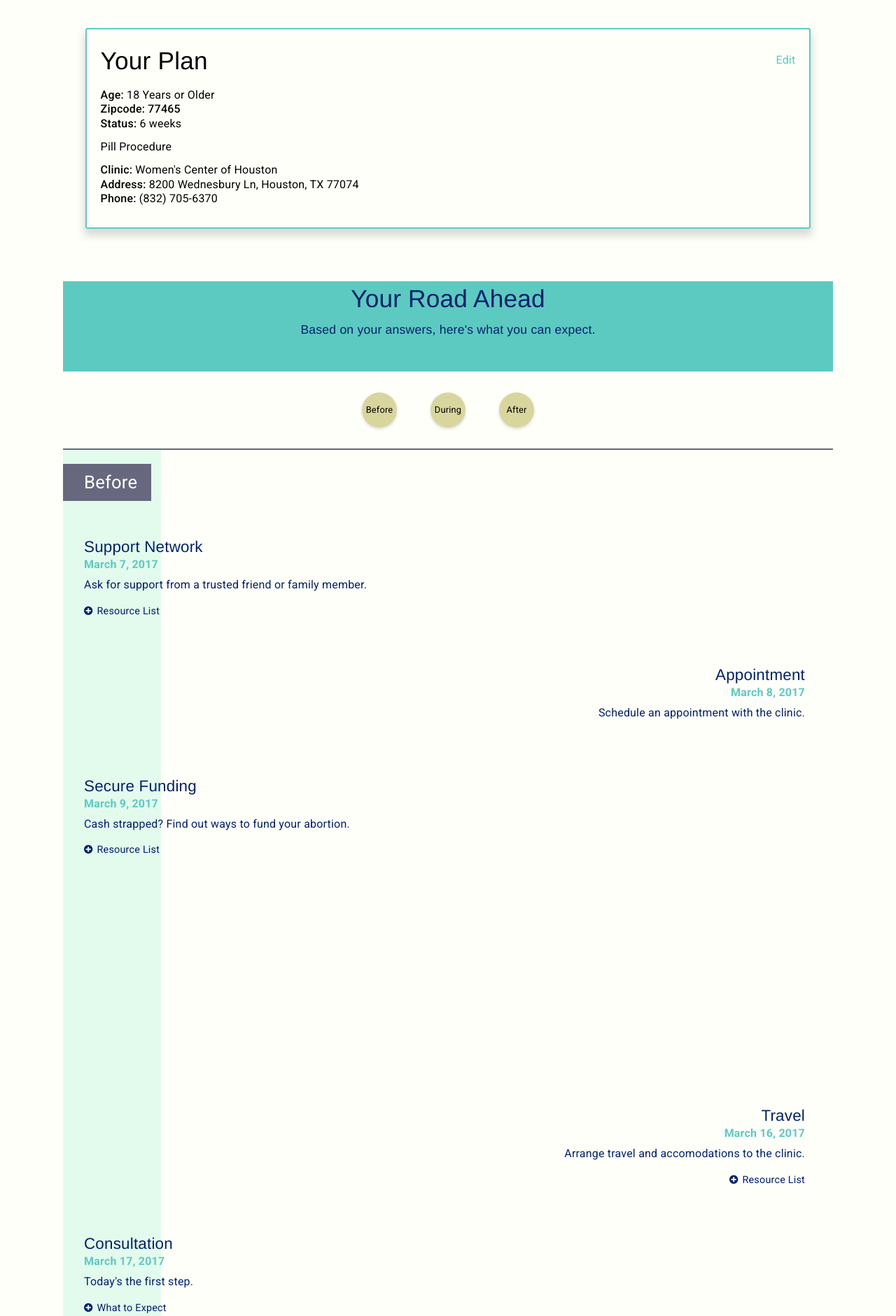
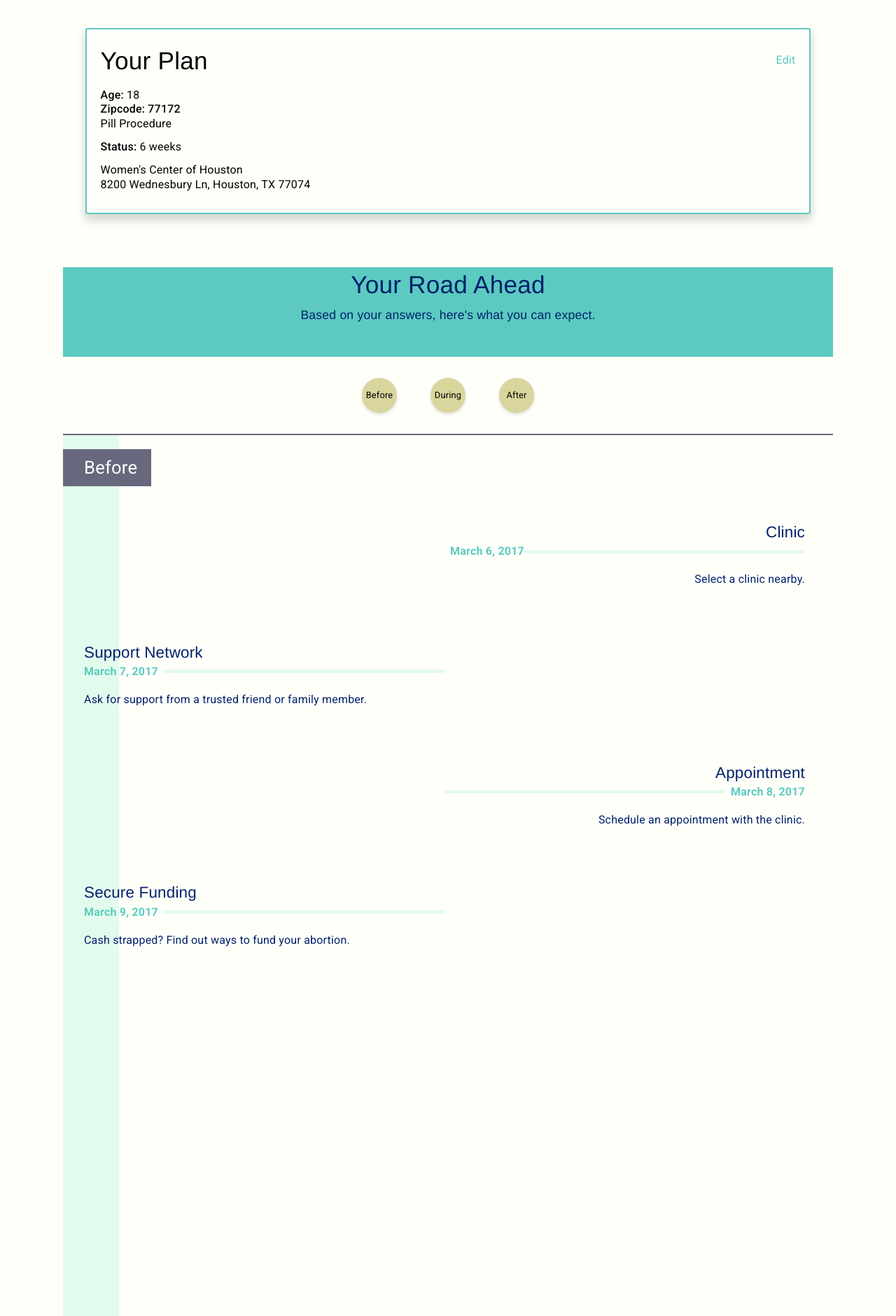
Before and after one commit to flux3000/allay, a Django app: page /timeline/tx/ in a window 1280 px wide. Shown: the part 40-1921 px from the top of the page at 70% size. Run offline with Django 3.2, Linux system fonts and the light colour scheme; style sheets or scripts are compiled from the project's sources; some libraries are stand-ins or nearby versions.

Commit message:
Add lines to timeline

```diff
--- a/access_hack/planner/templates/planner/intake.html
+++ b/access_hack/planner/templates/planner/intake.html
@@ -75,6 +75,8 @@
 
 $(document).ready(function() {
 
+	$('.main-nav__logo').addClass("is-visible");
+
 	$("#intakeSubmit").click(function(e) {
 		e.preventDefault();
 		var location = "/options/";
--- a/access_hack/planner/templates/planner/timeline-TX.html
+++ b/access_hack/planner/templates/planner/timeline-TX.html
@@ -11,15 +11,14 @@
       <div class="timeline-header__tile tile">
         <div class="timeline-header__tile-header">
           <h1 class="timeline-header__title title">Your Plan</h1>
-          <span class="timeline-header__tile-edit"><a href="/options/?zip=77465&adult=yes&weeks=6">Edit</a>
+          <span class="timeline-header__tile-edit"><a>Edit</a>
         </div>
-        <div class="timeline-header__tile-dob"><b>Age:</b> 18 Years or Older</div>
-        <div class="timeline-header__tile-zip"><b>Zipcode: 77465</b></div>
+        <div class="timeline-header__tile-dob"><b>Age:</b> 18</div>
+        <div class="timeline-header__tile-zip"><b>Zipcode: 77172</b></div>
+        <div class="timeline-header__tile-type">Pill Procedure</div>
         <div class="timeline-header__tile-weeks"><b>Status:</b> 6 weeks</div>
-        <div class="timeline-header__tile-type">Pill Procedure<br></div>
-        <div class="timeline-header__tile-clinic"><b>Clinic:</b> Women's Center of Houston</div>
-        <div class="timeline-header__tile-address"><b>Address:</b> 8200 Wednesbury Ln, Houston, TX 77074</div>
-        <div class="timeline-header__tile-phone"><b>Phone:</b> (832) 705-6370</div>
+        <div class="timeline-header__tile-clinic">Women's Center of Houston</div>
+        <div class="timeline-header__tile-address"> 8200 Wednesbury Ln, Houston, TX 77074</div>
       </div>
     </div>
   </section>
@@ -46,41 +45,38 @@
     </div>
 
     <div class="timeline-line__row-header is-left small-12 columns">
-      <div class="timeline-line__before-header">Before</div>
+      <div class="timeline-line__before-header js-before-anchor">Before</div>
     </div>
 
-<!--     <div class="timeline-line__row is-right small-12 columns">
+    <div class="timeline-line__row is-right small-12 columns">
       <div class="timeline-line__row-block">
         <h4 class="timeline-line__row-title">Clinic</h4>
-        <p class="timeline-line__row-subtitle">March 6, 2017</p>
+        <span class="timeline-line__row-subtitle">
+          <span class="timeline-line__date">March 6, 2017</span>
+          <span class="timeline-line__line"></span>
+        </span>
         <p class="timeline-line__row-body">Select a clinic nearby.</p>
       </div>
     </div>
- -->
+
     <div class="timeline-line__row is-left small-12 columns">
       <div class="timeline-line__row-block">
         <h4 class="timeline-line__row-title">Support Network</h4>
-        <p class="timeline-line__row-subtitle">March 7, 2017</p>
+        <span class="timeline-line__row-subtitle">
+          <span class="timeline-line__date">March 7, 2017</span>
+          <span class="timeline-line__line"></span>
+        </span>
         <p class="timeline-line__row-body">Ask for support from a trusted friend or family member.</p>
-        <div class="timeline-line__row-info">
-          <div class="info_button"><i class="fa fa-plus-circle"></i>Resource List</div>
-          <div class="info_box">
-            <div class="info_box_contents">
-              <ul class="plain">
-                <li><a href="www.7cups.com" target="_blank">www.7cups.com</a></li>
-                <li><a href="https://exhaleprovoice.org/pro-voice-community" target="_blank">https://exhaleprovoice.org/pro-voice-community</a></li>
-                <li><a href="www.inspire.com" target="_blank">www.inspire.com</a></li>
-              </ul>
-            </div>
-          </div>
-        </div>
       </div>
     </div>
 
     <div class="timeline-line__row is-right small-12 columns">
       <div class="timeline-line__row-block">
         <h4 class="timeline-line__row-title">Appointment</h4>
-        <p class="timeline-line__row-subtitle">March 8, 2017</p>
+        <span class="timeline-line__row-subtitle">
+          <span class="timeline-line__line"></span>
+          <span class="timeline-line__date">March 8, 2017</span>
+        </span>
         <p class="timeline-line__row-body">Schedule an appointment with the clinic.</p>
       </div>
     </div>
@@ -88,89 +84,65 @@
     <div class="timeline-line__row is-left small-12 columns">
       <div class="timeline-line__row-block">
         <h4 class="timeline-line__row-title">Secure Funding</h4>
-        <p class="timeline-line__row-subtitle">March 9, 2017</p>
+        <span class="timeline-line__row-subtitle">
+          <span class="timeline-line__date">March 9, 2017</span>
+          <span class="timeline-line__line"></span>
+        </span>
         <p class="timeline-line__row-body">Cash strapped? Find out ways to fund your abortion.</p>
-        <div class="timeline-line__row-info">
-          <div class="info_button"><i class="fa fa-plus-circle"></i>Resource List</div>
-          <div class="info_box">
-            <div class="info_box_contents">
-              <ul class="plain">
-                <li><a href="https://abortionfunds.org/ " target="_blank">https://abortionfunds.org/ </a></li>
-              </ul>
-            </div>
-          </div>
-        </div>
       </div>
     </div>
 
+    <div class="timeline-line__row small-12 columns"></div>
+    <div class="timeline-line__row small-12 columns"></div>
+    <div class="timeline-line__row small-12 columns"></div>
+    <div class="timeline-line__row small-12 columns"></div>
     <div class="timeline-line__row small-12 columns"></div>
     <div class="timeline-line__row small-12 columns"></div>
 
     <div class="timeline-line__row is-right small-12 columns">
       <div class="timeline-line__row-block">
         <h4 class="timeline-line__row-title">Travel</h4>
-        <p class="timeline-line__row-subtitle">March 16, 2017</p>
+        <span class="timeline-line__row-subtitle">
+          <span class="timeline-line__line"></span>
+          <span class="timeline-line__date">March 16, 2017</span>
+        </span>
         <p class="timeline-line__row-body">Arrange travel and accomodations to the clinic.</p>
-        <div class="timeline-line__row-info">
-          <div class="info_button"><i class="fa fa-plus-circle"></i>Resource List</div>
-          <div class="info_box">
-            <div class="info_box_contents">
-              <ul class="plain">
-              <li><a href="" target="_blank">https://www.kayak.com/</a></li>
-              <li><a href="" target="_blank">www.hotwire.com</a></li>
-              <li><a href="" target="_blank">www.hipmunk.com</a></li>
-              </ul>
-            </div>
-          </div>
-        </div>
       </div>
     </div>
 
     <div class="timeline-line__row is-left small-12 columns">
       <div class="timeline-line__row-block">
         <h4 class="timeline-line__row-title">Consultation</h4>
-        <p class="timeline-line__row-subtitle">March 17, 2017</p>
+        <span class="timeline-line__row-subtitle">
+          <span class="timeline-line__date">March 17, 2017</span>
+          <span class="timeline-line__line"></span>
+        </span>
         <p class="timeline-line__row-body">Today's the first step.</p>
-        <div class="timeline-line__row-info">
-          <div class="info_button"><i class="fa fa-plus-circle"></i>What to Expect</div>
-          <div class="info_box">
-            <div class="info_box_contents">
-              At your consultation, bloodwork and an ultrasound will be taken to confirm the pregnancy. Beware: During the ultrasound, you will be shown the image, and have the image described to you, as required by law.
-            </div>
-          </div>
-        </div>
       </div>
     </div>
 
     <div class="timeline-line__row is-right small-12 columns">
       <div class="timeline-line__row-block">
         <h4 class="timeline-line__row-title">Night Before Procedure</h4>
-        <p class="timeline-line__row-subtitle">March 17, 2017</p>
+        <span class="timeline-line__row-subtitle">
+          <span class="timeline-line__line"></span>
+          <span class="timeline-line__date">March 17, 2017</span>
+        </span>
         <p class="timeline-line__row-body">Rest easy.</p>
-        <div class="timeline-line__row-info">
-          <div class="info_button"><i class="fa fa-plus-circle"></i>Checklist - What to Bring</div>
-          <div class="info_box">
-            <div class="info_box_contents">
-              <ul class="checkbox">
-                <li><input type="checkbox">ID</li>
-                <li><input type="checkbox">Comfortable clothes</li>
-                <li><input type="checkbox">Sanitary pads</li>
-                <li><input type="checkbox">A Friend</li>
-              </ul>
-            </div>
-          </div>
-        </div>
       </div>
     </div>
 
     <div class="timeline-line__row-header is-left small-12 columns">
-      <div class="timeline-line__during-header">During</div>
+      <div class="timeline-line__during-header js-during-anchor">During</div>
     </div>
 
     <div class="timeline-line__row is-right small-12 columns">
       <div class="timeline-line__row-block">
         <h4 class="timeline-line__row-title">Procedure #1</h4>
-        <p class="timeline-line__row-subtitle">March 18, 2017</p>
+        <span class="timeline-line__row-subtitle">
+          <span class="timeline-line__line"></span>
+          <span class="timeline-line__date">March 17, 2017</span>
+        </span>
         <p class="timeline-line__row-body">Today you'll receive your first pill. Everything is going to be ok.</p>
       </div>
     </div>
@@ -178,27 +150,25 @@
     <div class="timeline-line__row is-left small-12 columns">
       <div class="timeline-line__row-block">
         <h4 class="timeline-line__row-title">Procedure #2</h4>
-        <p class="timeline-line__row-subtitle">March 19, 2017</p>
-        <p class="timeline-line__row-body">You're half way there. Today you'll take your second pill.</p>
-        <div class="timeline-line__row-info">
-          <div class="info_button"><i class="fa fa-plus-circle"></i>What to Expect</div>
-          <div class="info_box">
-            <div class="info_box_contents">
-              Bleeding and cramping are a normal part of the process. Side effects may include nausea, vomiting, diarrhea, dizziness, fatigue, and back pain. You can take a pain reliever to help with discomfort. It usually takes 24 hours to complete the process, but it might take up to 72 hours.
-            </div>
-          </div>
-        </div>
+        <span class="timeline-line__row-subtitle">
+          <span class="timeline-line__date">March 19, 2017</span>
+          <span class="timeline-line__line"></span>
+        </span>
+        <p class="timeline-line__row-body">Today you'll receive your first pill. Everything is going to be ok.</p>
       </div>
     </div>
 
     <div class="timeline-line__row-header is-right small-12 columns">
-      <div class="timeline-line__after-header">After</div>
+      <div class="timeline-line__after-header js-after-anchor">After</div>
     </div>
 
     <div class="timeline-line__row is-left small-12 columns">
       <div class="timeline-line__row-block">
         <h4 class="timeline-line__row-title">Travel</h4>
-        <p class="timeline-line__row-subtitle">March 20, 2017</p>
+        <span class="timeline-line__row-subtitle">
+          <span class="timeline-line__date">March 20, 2017</span>
+          <span class="timeline-line__line"></span>
+        </span>
         <p class="timeline-line__row-body">Head back to a safe, comfy place. Take it very easy.</p>
       </div>
     </div>
@@ -206,18 +176,34 @@
     <div class="timeline-line__row is-right small-12 columns">
       <div class="timeline-line__row-block">
         <h4 class="timeline-line__row-title">Support Network</h4>
-        <p class="timeline-line__row-subtitle">March 21, 2017</p>
+        <span class="timeline-line__row-subtitle">
+          <span class="timeline-line__line"></span>
+          <span class="timeline-line__date">March 21, 2017</span>
+        </span>
         <p class="timeline-line__row-body">Don't keep it bottled up. Talk to a family or friend if you need.</p>
       </div>
     </div>
 
     <div class="timeline-line__row small-12 columns"></div>
     <div class="timeline-line__row small-12 columns"></div>
+    <div class="timeline-line__row small-12 columns"></div>
+    <div class="timeline-line__row small-12 columns"></div>
+    <div class="timeline-line__row small-12 columns"></div>
+    <div class="timeline-line__row small-12 columns"></div>
+    <div class="timeline-line__row small-12 columns"></div>
+    <div class="timeline-line__row small-12 columns"></div>
+    <div class="timeline-line__row small-12 columns"></div>
+    <div class="timeline-line__row small-12 columns"></div>
+    <div class="timeline-line__row small-12 columns"></div>
+    <div class="timeline-line__row small-12 columns"></div>
 
     <div class="timeline-line__row is-left small-12 columns">
       <div class="timeline-line__row-block">
         <h4 class="timeline-line__row-title">Travel</h4>
-        <p class="timeline-line__row-subtitle">April 4, 2017</p>
+        <span class="timeline-line__row-subtitle">
+          <span class="timeline-line__date">April 4, 2017</span>
+          <span class="timeline-line__line"></span>
+        </span>
         <p class="timeline-line__row-body">Head back to the clinic area for your follow up.</p>
       </div>
     </div>
@@ -225,23 +211,21 @@
     <div class="timeline-line__row is-right small-12 columns">
       <div class="timeline-line__row-block">
         <h4 class="timeline-line__row-title">Follow Up Appointment</h4>
-        <p class="timeline-line__row-subtitle">April 5, 2017</p>
+        <span class="timeline-line__row-subtitle">
+          <span class="timeline-line__line"></span>
+          <span class="timeline-line__date">April 5, 2017</span>
+        </span>
         <p class="timeline-line__row-body">Visit your doctor to ensure you're on the road to recovery.</p>
-        <div class="timeline-line__row-info">
-          <div class="info_button"><i class="fa fa-plus-circle"></i>What to Expect</div>
-          <div class="info_box">
-            <div class="info_box_contents">
-              The doctor will do a pelvic exam and provide the option of antibiotics to limit the risk of infection.
-            </div>
-          </div>
-        </div>
       </div>
     </div>
 
     <div class="timeline-line__row is-left small-12 columns">
       <div class="timeline-line__row-block">
         <h4 class="timeline-line__row-title">Travel</h4>
-        <p class="timeline-line__row-subtitle">April 6, 2017</p>
+        <span class="timeline-line__row-subtitle">
+          <span class="timeline-line__date">April 6, 2017</span>
+          <span class="timeline-line__line"></span>
+        </span>
         <p class="timeline-line__row-body">Time to head home again.</p>
       </div>
     </div>
@@ -249,39 +233,22 @@
     <div class="timeline-line__row is-right small-12 columns">
       <div class="timeline-line__row-block">
         <h4 class="timeline-line__row-title">Aftercare</h4>
-        <p class="timeline-line__row-subtitle">April 7, 2017</p>
+        <span class="timeline-line__row-subtitle">
+          <span class="timeline-line__line"></span>
+          <span class="timeline-line__date">April 7, 2017</span>
+        </span>
         <p class="timeline-line__row-body">Take care of yourself.</p>
-        <div class="timeline-line__row-info">
-          <div class="info_button"><i class="fa fa-plus-circle"></i>Tips</div>
-          <div class="info_box">
-            <div class="info_box_contents">
-              <ul class="plain">
-              <li>Avoid putting anything into your vagina for 5 days after the procedure.</li>
-              <li>Try to rest and avoid heavy lifting and strenuous exercise.</li>
-              </ul>
-            </div>
-          </div>
-        </div>
       </div>
     </div>
 
     <div class="timeline-line__row is-left small-12 columns">
       <div class="timeline-line__row-block">
         <h4 class="timeline-line__row-title">Counseling</h4>
-        <p class="timeline-line__row-subtitle">April 8, 2017</p>
+        <span class="timeline-line__row-subtitle">
+          <span class="timeline-line__date">April 8, 2017</span>
+          <span class="timeline-line__line"></span>
+        </span>
         <p class="timeline-line__row-body">Feeling off? Talking it out with a professional can help.</p>
-        <div class="timeline-line__row-info">
-          <div class="info_button"><i class="fa fa-plus-circle"></i>Resource List</div>
-          <div class="info_box">
-            <div class="info_box_contents">
-              <ul class="plain">
-                <li><a href="" target="_blank">www.goodtherapy.org</a></li>
-                <li><a href="" target="_blank">www.afterabortion.org</a></li>
-                <li><a href="" target="_blank">https://therapists.psychologytoday.com/rms</a></li>
-              </ul>
-            </div>
-          </div>
-        </div>
       </div>
     </div>
 
@@ -296,36 +263,18 @@ $(document).ready(function() {
   $('.main-nav__logo').addClass("is-visible");
 
   $(".js-before").click(function(){
-      // var targetPos = $("#pro-annual-button").offset().top - 440;
-      $('html, body').animate({scrollTop: 620 }, 1000);
+      var targetPos = $(".js-before-anchor").offset().top - 60;
+      $('html, body').animate({scrollTop: targetPos }, 1000);
   });
 
   $(".js-during").click(function(){
-      // var targetPos = $("#pro-annual-button").offset().top - 440;
-      $('html, body').animate({scrollTop: 1400 }, 1000);
+      var targetPos = $(".js-during-anchor").offset().top - 60;
+      $('html, body').animate({scrollTop: targetPos }, 1000);
   });
 
   $(".js-after").click(function(){
-      // var targetPos = $("#pro-annual-button").offset().top - 440;
-      $('html, body').animate({scrollTop: 2300 }, 1000);
-  });
-
-  $(".info_button").click(function(e) {
-    e.preventDefault();
-    $(this).children('i').toggleClass("fa-plus-circle, fa-minus-circle");
-
-    if ($(this).siblings(".info_box").is(':hidden')){
-
-      $(this).siblings(".info_box").slideDown(300, function() {
-        $(this).children('.info_box_contents').animate({"opacity":1});
-      });
-
-    } else {
-
-        $(this).siblings(".info_box").slideUp(300, function() {
-          $(this).children('.info_box_contents').animate({"opacity":0});
-        });
-    }
+      var targetPos = $(".js-after-anchor").offset().top - 60;
+      $('html, body').animate({scrollTop: targetPos }, 1000);
   });
 
 
--- a/access_hack/static/scss/_timeline.scss
+++ b/access_hack/static/scss/_timeline.scss
@@ -119,13 +119,13 @@
 .timeline-line__background-left {
   flex: 1 1 50%;
   box-sizing: border-box;
-  border-right: 70px solid $youll;
+  border-right: 40px solid $youll;
 }
 
 .timeline-line__background-right {
   flex: 1 1 50%;
   box-sizing: border-box;
-  border-left: 70px solid $youll;
+  border-left: 40px solid $youll;
 }
 
 //////////////////////////////////////// Timeline Rows and Structure
@@ -145,7 +145,9 @@
       float: left;
     }
 
-
+    .timeline-line__date {
+      padding-right: 8px;
+    }
   }
 
   &.is-right {
@@ -154,6 +156,14 @@
 
     .info_box {
       float: right;
+    }
+
+    .timeline-line__row-subtitle {
+      margin-left: 50%;
+    }
+
+    .timeline-line__date {
+      padding-left: 8px;
     }
 
   }
@@ -169,7 +179,8 @@
   color: #fff;
 }
 
-.timeline-line__during-header {
+.timeline-line__during-header,
+.timeline-line__after-header {
   padding: 10px 30px 10px 20px;
   margin: 20px 0 20px 20px;
 }
@@ -183,11 +194,7 @@
 .timeline-line__row-block {
   padding: 10px 20px 10px 30px;
   margin: 20px 20px 20px 0;
-  max-width: 50%;
-
-  @media only screen and (max-width: 480px) {
-    max-width: 80%;
-  }
+  width: 100%;
 }
 
 .timeline-line__row-title,
@@ -201,12 +208,28 @@
 }
 
 .timeline-line__row-subtitle {
-  color: $dependable;
-  margin: -.2em 0 .2em;
-  font-weight: 700;
+  max-width: 50%;
+  padding: 5px 0 13px;
+  display: flex;
+
+  .timeline-line__date {
+    flex: 0 0 auto;
+    color: $dependable;
+    margin: -.2em 0 .2em;
+    font-weight: 700;
+  }
+
+  .timeline-line__line {
+    flex: 1 1 auto;
+    margin-top: 4px;
+    background-color: $youll;
+    height: 5px;
+  }
 }
 
 .timeline-line__row-body {
+  display: inline-block;
+  max-width: 42%;
   margin-top: 0;
   font-weight: 400;
 }
@@ -230,15 +253,7 @@
 
   .info_box {
     display: none;
-
-    width: 80%;
-    max-width: 80%;
-
-    @media only screen and (max-width: 480px) {
-      width: 100%;
-      max-width: 100%;
-    }
-
+    width: 90%;
     border-radius: 3px;
     border: $border;
     background-color: $whitish;
--- a/access_hack/static/scss/main.scss
+++ b/access_hack/static/scss/main.scss
@@ -544,6 +544,8 @@ footer {
 
 
 #intake {
+  height: calc(100vh - 120px);
+  margin: 0 20px;
 
   .intake_header {
 
@@ -624,6 +626,7 @@ footer {
 
           .intake_form_button {
             background-color: $dependable;
+            border: 1px solid $dependable;
             color: $white;
             font-weight: $font-weight-ltbold;
             height: auto;
```
Also changed, not shown: access_hack/planner/templates/planner/timeline-CA.html (+60 -41 lines), access_hack/planner/templates/planner/options.html (line endings or trailing spaces).
